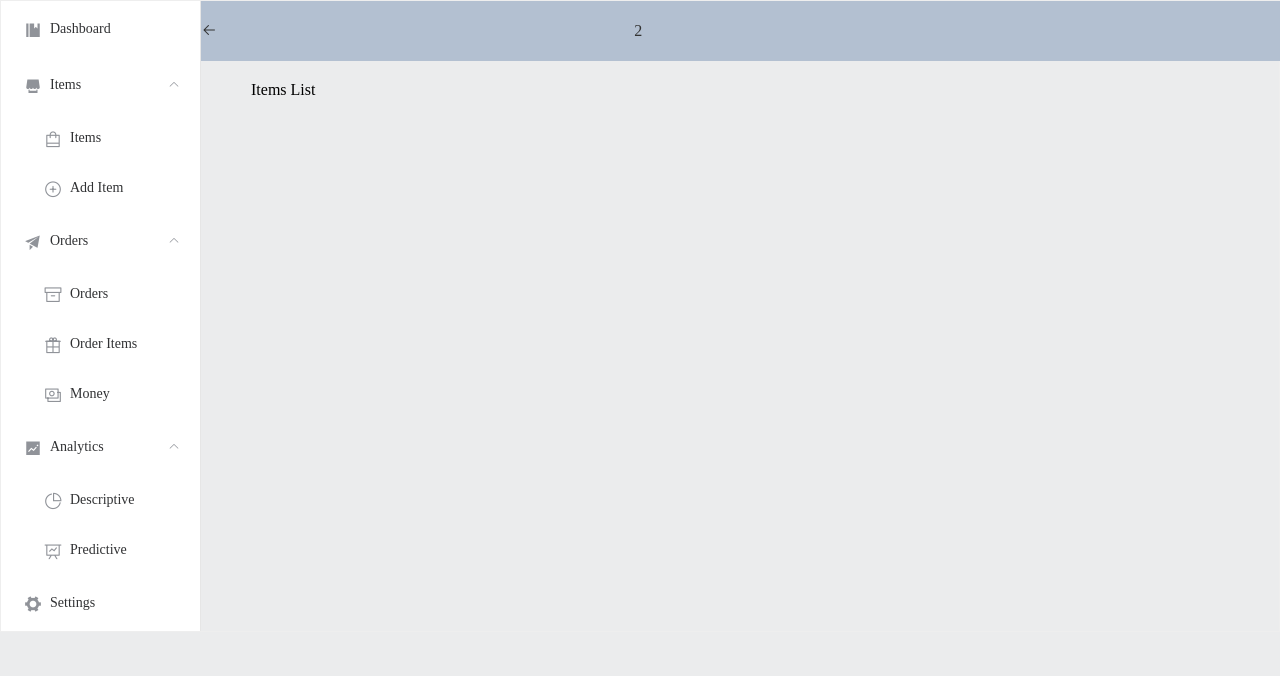
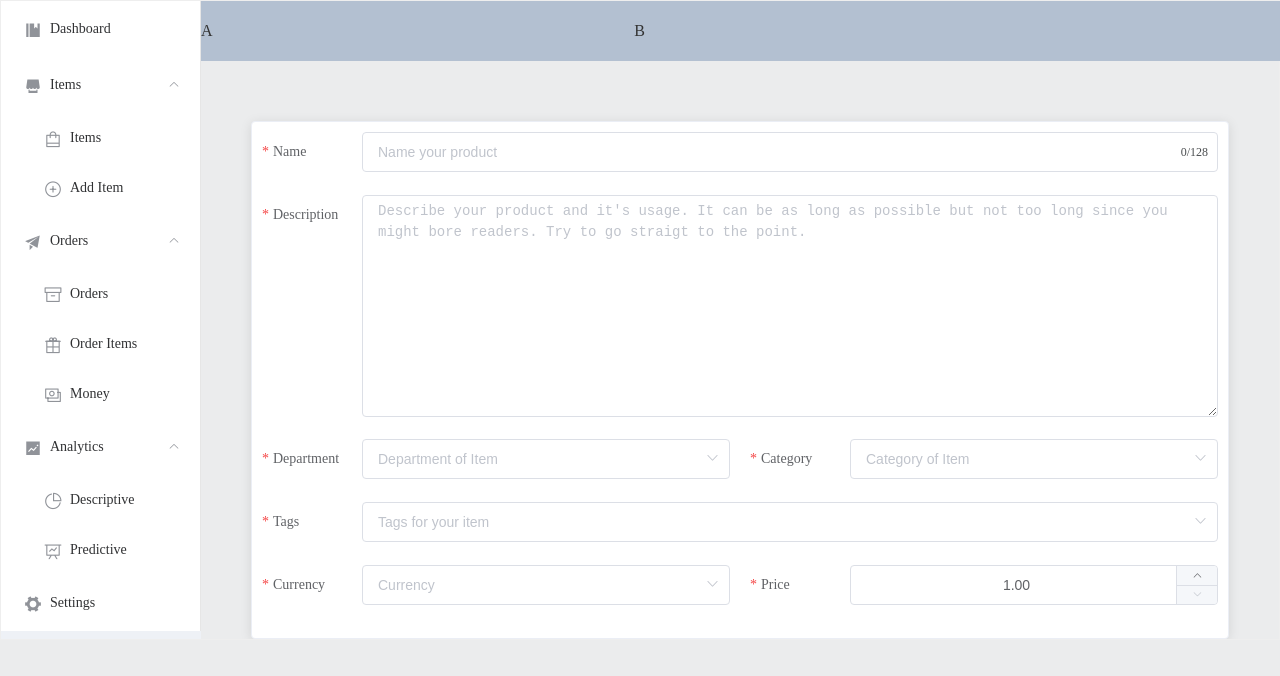
Before and after one commit to Nuerkie-Opt/shop-web, a Vue app: page /admin/items/plus in a window 1280 px wide. Shown: the top 676 px of the page. Built offline with nearby package versions, Linux system fonts and the light colour scheme.

Commit message:
Item Plus

```diff
--- a/package.json
+++ b/package.json
@@ -12,6 +12,7 @@
     "element-ui": "^2.3.4",
     "vue": "^2.5.16",
     "vue-router": "^3.1.3",
+    "vue2-editor": "^2.10.2",
     "vuex": "^3.1.1"
   },
   "engines": {
--- a/src/components/admin/ItemsPlus.vue
+++ b/src/components/admin/ItemsPlus.vue
@@ -1,5 +1,15 @@
 <template>
-    <div>
-        Item Plus
-    </div>
+  <el-card>
+    <AddItemForm />
+  </el-card>
 </template>
+
+<script>
+import AddItemForm from './elements/AddItemForm.vue';
+
+export default {
+  components:{
+    AddItemForm
+  }
+}
+</script>
--- /dev/null
+++ b/src/components/admin/elements/AddItemForm.vue
@@ -0,0 +1,205 @@
+<template>
+  <el-form label-width="100px" ref="addItemForm" label-position="left" :model="addItemForm">
+    <el-form-item
+      label="Name"
+      prop="name"
+      :rules="[
+    {required:true, message:'Name is required', trigger:'blur'},
+    {min:10, max:128, message:'Name must be between 10 and 128 characters.', trigger:'blur'}
+      ]"
+    >
+      <el-input
+        v-model="addItemForm.name"
+        placeholder="Name your product"
+        maxlength="128"
+        minlength="10"
+        show-word-limit
+        clearable
+      ></el-input>
+    </el-form-item>
+    <el-form-item
+      label="Description"
+      prop="description"
+      :rules="[
+    {required:true, message:'Description is required', trigger:'blur'},
+    {min:128, message:'Minimum of 128 characters', trigger:'blur'}
+      ]"
+    >
+      <el-input
+        v-model="addItemForm.description"
+        type="textarea"
+        :rows="10"
+        placeholder="Describe your product and it's usage. It can be as long as possible but not too long since you might bore readers. Try to go straigt to the point."
+        minlength="128"
+      ></el-input>
+    </el-form-item>
+    <el-row :gutter="20">
+      <el-col :xs="24" :sm="12">
+        <el-form-item
+          label="Department"
+          prop="department"
+          :rules="[
+    {required:true, message:'Department is required', trigger:'blur'},
+      ]"
+        >
+          <el-select
+            v-model="addItemForm.department"
+            placeholder="Department of Item"
+            style="width:100%"
+            filterable
+            default-first-option
+            clearable
+          >
+            <el-option
+              v-for="item in options"
+              :key="item.value"
+              :label="item.label"
+              :value="item.value"
+            ></el-option>
+          </el-select>
+        </el-form-item>
+      </el-col>
+      <el-col :xs="24" :sm="12">
+        <el-form-item
+          label="Category"
+          prop="category"
+          :rules="[
+    {required:true, message:'Category is required', trigger:'blur'},
+      ]"
+        >
+          <el-select
+            v-model="addItemForm.category"
+            placeholder="Category of Item"
+            style="width:100%"
+            filterable
+            default-first-option
+            clearable
+          >
+            <el-option
+              v-for="item in options"
+              :key="item.value"
+              :label="item.label"
+              :value="item.value"
+            ></el-option>
+          </el-select>
+        </el-form-item>
+      </el-col>
+    </el-row>
+    <el-form-item
+      label="Tags"
+      prop="tags"
+      :rules="[
+    {required:true, message:'Tags are required', trigger:'blur'},
+      ]"
+    >
+      <el-select
+        v-model="addItemForm.tags"
+        placeholder="Tags for your item"
+        style="width:100%"
+        :multiple-limit="10"
+        multiple
+        filterable
+        allow-create
+        default-first-option
+        clearable
+      >
+        <el-option
+          v-for="item in options"
+          :key="item.value"
+          :label="item.label"
+          :value="item.value"
+        ></el-option>
+      </el-select>
+    </el-form-item>
+    <el-row :gutter="20">
+      <el-col :xs="24" :sm="12">
+        <el-form-item
+          label="Currency"
+          prop="currency"
+          :rules="[
+    {required:true, message:'Price is required', trigger:'blur'},
+      ]"
+        >
+          <el-select v-model="addItemForm.currency" style="width:100%" placeholder="Currency" clearable>
+            <el-option
+              v-for="item in currencies"
+              :key="item.label"
+              :label="item.label"
+              :value="item.label"
+            >
+              <span style="float: left">{{ item.label }}</span>
+              <span v-html="item.symbol" style="float: right; color: #8492a6; font-size: 13px"></span>
+            </el-option>
+          </el-select>
+        </el-form-item>
+      </el-col>
+      <el-col :xs="24" :sm="12">
+        <el-form-item
+          label="Price"
+          prop="price"
+          :rules="[
+    {required:true, message:'Price is required', trigger:'blur'},
+        {type:'number', min:1, message:'1 is minimum.', trigger:'blur'}
+      ]"
+        >
+          <el-input-number
+            v-model="addItemForm.price"
+            style="width:100%"
+            controls-position="right"
+            :min="1"
+            :precision="2"
+          ></el-input-number>
+        </el-form-item>
+      </el-col>
+    </el-row>
+  </el-form>
+</template>
+
+<script>
+export default {
+  data() {
+    return {
+      options: [
+        {
+          value: "africaniz",
+          label: "africaniz"
+        }
+      ],
+      currencies: [
+        {
+          label: "GHS",
+          symbol: "&#8373;"
+        },
+        {
+          label: "NGN",
+          symbol: "&#8358;"
+        }
+      ],
+      addItemForm: {
+        name: "",
+        description: "",
+        department: "",
+        category: "",
+        tags: "",
+        currency: "",
+        price: "",
+        images: "",
+        videos: ""
+      }
+    };
+  },
+  methods: {
+    getData() {
+      return new Promise((resolve, reject) =>
+        this.$refs["addItemForm"].validate(valid => {
+          if (valid) {
+            resolve(this.addItemForm);
+          } else {
+            reject("Please provide all the required info.");
+          }
+        })
+      );
+    }
+  }
+};
+</script>
--- a/src/components/admin/elements/HeaderBar.vue
+++ b/src/components/admin/elements/HeaderBar.vue
@@ -1,41 +1,11 @@
 <template>
-  <el-header>
-    <el-row :gutter="20">
-      <el-col :span="8">
-        <i v-if="collapsed" class="el-icon-right" @click="toggle"></i>
-        <i v-else class="el-icon-back" @click="toggle"></i>
-      </el-col>
-      <el-col :span="8">2</el-col>
-      <el-col :span="8" style="text-align: right">Hello, User</el-col>
-    </el-row>
-  </el-header>
+  <el-row :gutter="20">
+    <el-col :span="8">A</el-col>
+    <el-col :span="8">B</el-col>
+    <el-col :span="8" style="text-align: right">C</el-col>
+  </el-row>
 </template>
 
 <script>
-export default {
-  data() {
-    return {
-      collapsed: false
-    };
-  },
-  methods: {
-    toggle() {
-      this.collapsed = !this.collapsed;
-      this.$eventBus.$emit("collapsed", this.collapsed);
-    }
-  }
-};
+export default {};
 </script>
-
-<style scoped>
-.el-header {
-  background-color: #b3c0d1;
-  color: #333;
-  line-height: 60px;
-  width: 100%;
-}
-[class*="el-icon"]:hover {
-  cursor: pointer;
-  color: #ffffff;
-}
-</style>
--- a/src/components/admin/elements/SideBar.vue
+++ b/src/components/admin/elements/SideBar.vue
@@ -1,5 +1,5 @@
 <template>
-  <el-menu :collapse="collapsed" :default-openeds="['items', 'orders', 'analytics']" :router="true">
+  <el-menu :default-openeds="['items', 'orders', 'analytics']" :router="true">
     <el-menu-item index="/admin/dashboard">
       <i class="el-icon-s-management"></i>Dashboard
     </el-menu-item>
@@ -49,13 +49,6 @@
 
 <script>
 export default {
-  data() {
-    return {
-      collapsed: false
-    };
-  },
-  mounted() {
-    this.$eventBus.$on("collapsed", state => (this.collapsed = state));
-  }
+
 };
 </script>
--- a/src/components/shop/elements/MoneySign.vue
+++ b/src/components/shop/elements/MoneySign.vue
@@ -8,6 +8,8 @@ export default {
     computed:{
         moneySign(){
             switch (this.currency) {
+                case 'NGN':
+                    return '&#8358;';
                 case 'USD':
                     return '&#36;';
                     break;
--- a/src/components/shop/routes.js
+++ b/src/components/shop/routes.js
@@ -5,9 +5,9 @@ import Cart from './Cart.vue';
 import Auth from './Auth.vue';
 
 
-import Login from '../elements/Login.vue';
-import Register from '../elements/Register.vue';
-import Reset from '../elements/Reset.vue';
+import Login from './elements/Login.vue';
+import Register from './elements/Register.vue';
+import Reset from './elements/Reset.vue';
 
 const shopRoutes = [
     {
--- a/src/pages/Admin.vue
+++ b/src/pages/Admin.vue
@@ -5,7 +5,9 @@
     </el-aside>
 
     <el-container>
-      <HeaderBar />
+      <el-header>
+        <HeaderBar />
+      </el-header>
       <el-main>
         <router-view></router-view>
       </el-main>
@@ -14,11 +16,11 @@
 </template>
 
 <script>
-import SideBar from '../components/admin/elements/SideBar.vue';
-import HeaderBar from '../components/admin/elements/HeaderBar.vue';
+import SideBar from "../components/admin/elements/SideBar.vue";
+import HeaderBar from "../components/admin/elements/HeaderBar.vue";
 
 export default {
-  components:{
+  components: {
     HeaderBar,
     SideBar
   }
@@ -26,9 +28,10 @@ export default {
 </script>
 
 <style scoped>
-
-.el-main {
-  margin-top: 60px;
+.el-header {
+  background-color: #b3c0d1;
+  color: #333;
+  line-height: 60px;
 }
 .el-aside {
   color: #333;
```
Also changed, not shown: src/components/admin/elements/DynamicTags.vue (added, +73 -0 lines), src/components/admin/routes.js (+11 -17 lines), 1 other file (tests, documents, lock files or other folders).
